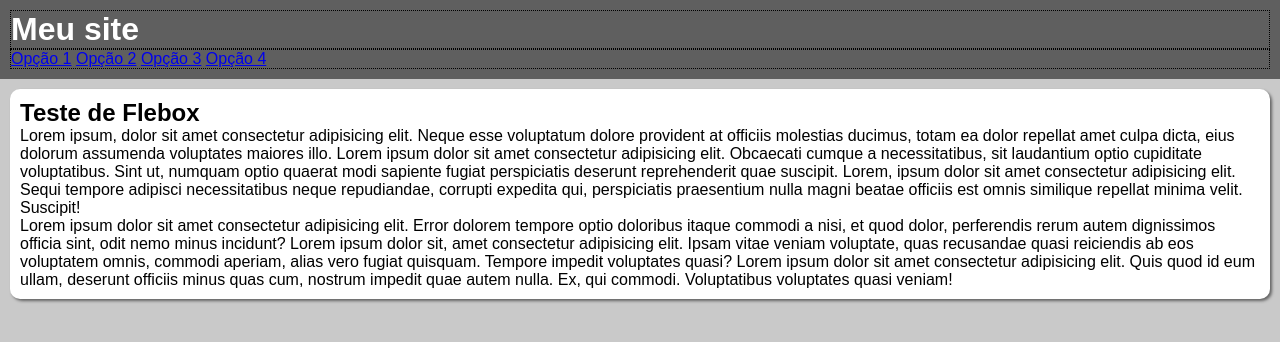
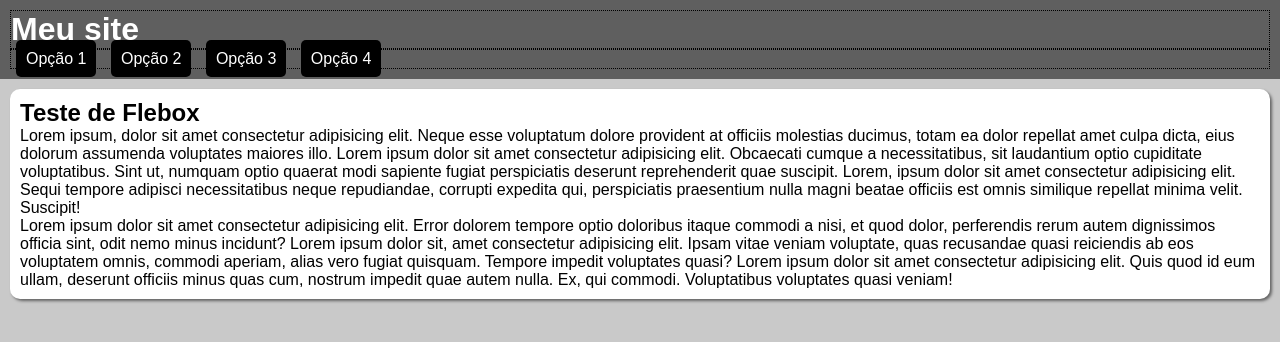
Before and after one commit to SaraMonique13/Curso-html5-css3, a plain HTML site: page html-css/exercicios/ex027/flex013-menu Flexbox/index.html in a window 1280 px wide. Drawn offline with Linux system fonts and the light colour scheme.

Commit message:
Update style.css

```diff
--- a/html-css/exercicios/ex027/flex013-menu Flexbox/style.css
+++ b/html-css/exercicios/ex027/flex013-menu Flexbox/style.css
@@ -28,6 +28,22 @@ header nav{
     border: 1px dotted black;
 }
 
+a{
+    background-color: black;
+    color: white;
+    padding: 10px;
+    margin: 5px;
+    border-radius: 5px;
+    text-decoration: none;
+    text-align: center;
+}
+
+a:hover{
+    background-color: white;
+    color: black;
+    transition: background-color .5s;
+}
+
 main{
     background-color:white ;
     padding: 10px;
```
